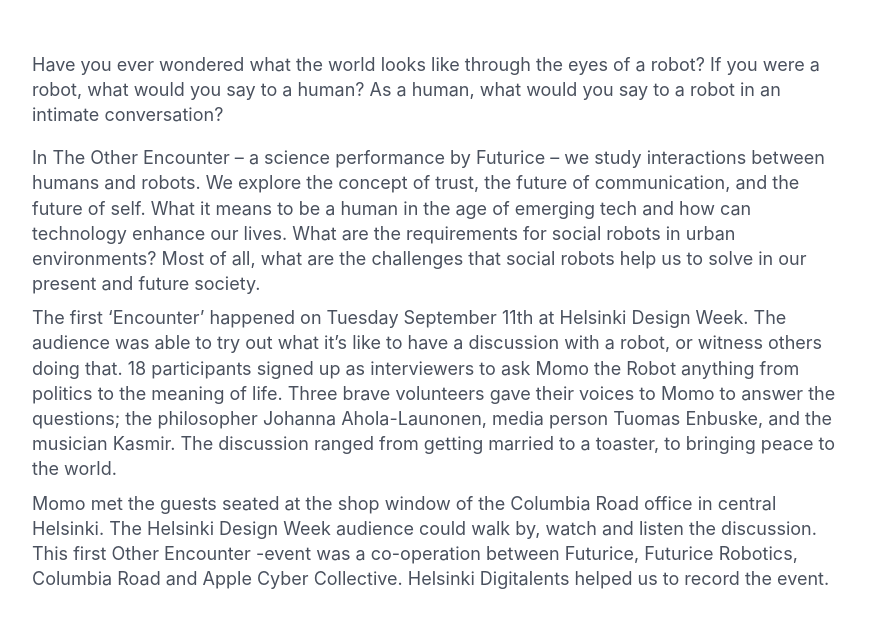
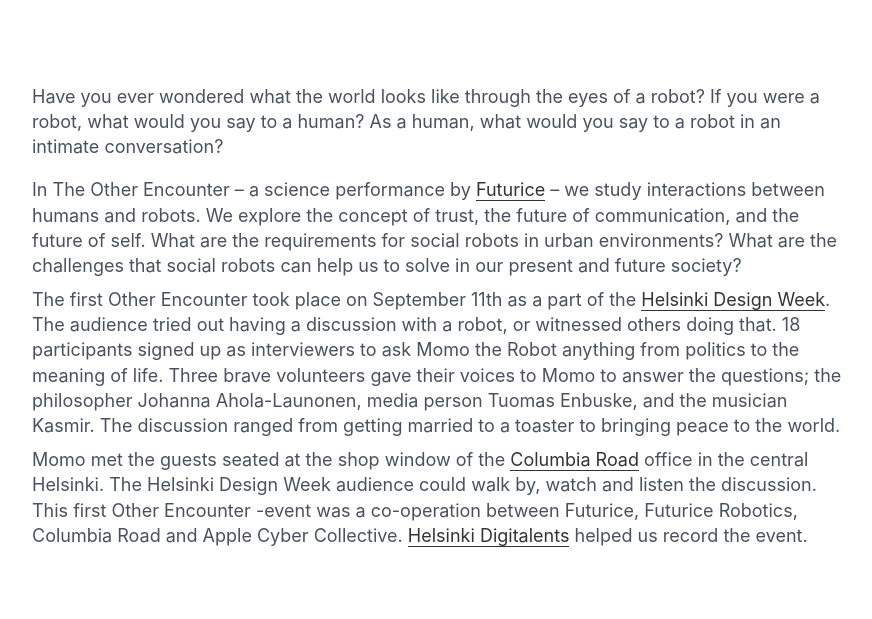
Before and after one commit to futurice/spiceprogram, a Jekyll site: the page built from other-encounter/index.html, in a window 1280 px wide and 1400 px high, scrolled down 654 px, cut to the strip 113-732 px from the top of the window. Shown: the whole strip, without its empty margins (203-1075 px from the left). Built offline with Jekyll 4.4.1, drawn with Linux system fonts in a browser that asks for light colours; nearby versions of some CDN libraries; some of the changed text lies outside the part shown.

Commit message:
Text improvements

```diff
--- a/other-encounter/index.html
+++ b/other-encounter/index.html
@@ -11,7 +11,7 @@
     <div class="section-header">
       <br/><br/>
       <h2>The Other Encounter</h2>
-      <p class="shortphrase">A science performance and research by Futurice</p>
+      <p class="shortphrase">A social robotics science performance and research by <a href="https://futurice.com">Futurice</a></p>
       <br/><br/><br/><br/><br/><br/><br/><br/><br><br/><br/><br>
     </div>
   </div>
@@ -23,11 +23,11 @@
       <h2></h2>
       <p class="othershortphrase">Have you ever wondered what the world looks like through the eyes of a robot? If you were a robot, what would you say to a human? As a human, what would you say to a robot in an intimate conversation?</p>
       </p>
-      <p class="othershortphrase">In The Other Encounter – a science performance by Futurice – we study interactions between humans and robots. We explore the concept of trust, the future of communication, and the future of self. What it means to be a human in the age of emerging tech and how can technology enhance our lives. What are the requirements for social robots in urban environments? Most of all, what are the challenges that social robots help us to solve in our present and future society.
+      <p class="othershortphrase">In The Other Encounter – a science performance by <a href="https://futurice.com">Futurice</a> – we study interactions between humans and robots. We explore the concept of trust, the future of communication, and the future of self. What are the requirements for social robots in urban environments? What are the challenges that social robots can help us to solve in our present and future society?
       </p>
-      <p class="othershortphrase">The first ‘Encounter’ happened on Tuesday September 11th at Helsinki Design Week. The audience was able to try out what it’s like to have a discussion with a robot, or witness others doing that. 18 participants signed up as interviewers to ask Momo the Robot anything from politics to the meaning of life. Three brave volunteers gave their voices to Momo to answer the questions; the philosopher Johanna Ahola-Launonen, media person Tuomas Enbuske, and the musician Kasmir. The discussion ranged from getting married to a toaster, to bringing peace to the world.
+      <p class="othershortphrase">The first Other Encounter took place on September 11th as a part of the <a href="https://www.helsinkidesignweek.com/">Helsinki Design Week</a>. The audience tried out having a discussion with a robot, or witnessed others doing that. 18 participants signed up as interviewers to ask Momo the Robot anything from politics to the meaning of life. Three brave volunteers gave their voices to Momo to answer the questions; the philosopher Johanna Ahola-Launonen, media person Tuomas Enbuske, and the musician Kasmir. The discussion ranged from getting married to a toaster to bringing peace to the world.
       </p>
-      <p class="othershortphrase">Momo met the guests seated at the shop window of the Columbia Road office in central Helsinki. The Helsinki Design Week audience could walk by, watch and listen the discussion. This first Other Encounter -event was a co-operation between Futurice, Futurice Robotics, Columbia Road and Apple Cyber Collective. Helsinki Digitalents helped us to record the event.
+      <p class="othershortphrase">Momo met the guests seated at the shop window of the <a href="https://columbiaroad.com">Columbia Road</a> office in the central Helsinki. The Helsinki Design Week audience could walk by, watch and listen the discussion. This first Other Encounter -event was a co-operation between Futurice, Futurice Robotics, Columbia Road and Apple Cyber Collective. <a href="http://digitalents.munstadi.fi/en/">Helsinki Digitalents</a> helped us record the event.
       </p>
     </div>
   </div>
@@ -37,11 +37,12 @@
   <div class="container">
     <div class="section-header">
       <h2>Momo</h2>
-      <p class="othershortphrase">Momo the robot is an InMoov, designed by Gael Langevin and built by Futurice with help from Digitalents, Aalto university and Metropolia University of Applied Sciences.
+      <p class="othershortphrase">Momo the robot is a customised humanoid robot with a 3D printed chassis of the <a href="inmoov.fr">InMoov</a> design, designed by Gael Langevin and built by Futurice with help from Helsinki Digitalents, Aalto University and Metropolia University of Applied Sciences. It has been previously used to experiment in <a href="https://www.futurice.com/blog/when-momo-the-robot-met-children/">speech therapy for autistic children</a>.
       </p>
-      <p class="othershortphrase">As a part of the HDW18 event, momo was wearing a unique dress by Jatuli.
+      <p class="othershortphrase">As a part of the Helsinki Design Week event, Momo was wearing a unique dress by <a href="http://www.jatuli.com/">Jatuli</a>. The voice was intentionally modulated as inhuman by the Sound Designer <a href="https://twitter.com/tuomasahva?lang=fi">Tuomas Ahva</a>.
       </p>
-      <p class="othershortphrase">The images are clickable.
+      <br/><br/>
+      <p class="othershortphrase"><center>The images below are clickable.</center>
       </p>
     </div>
 
```
Also changed, not shown: 1 other file.
